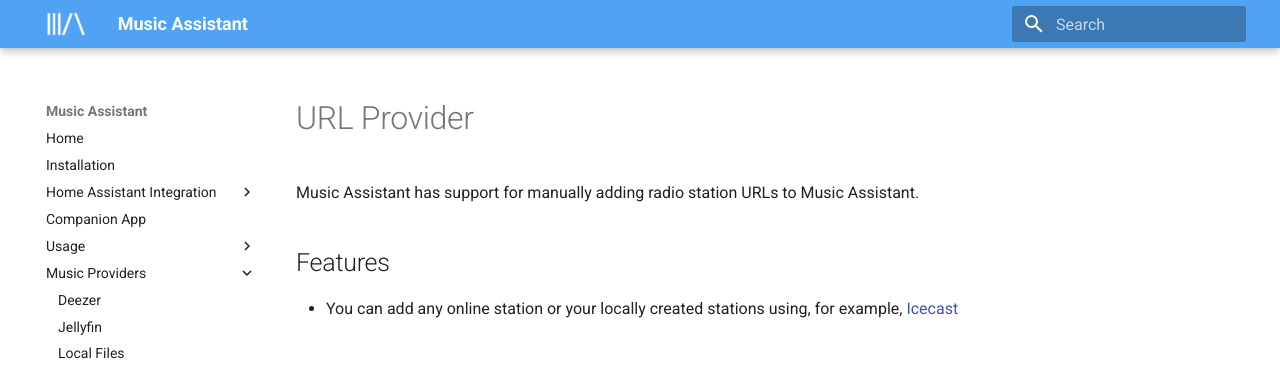
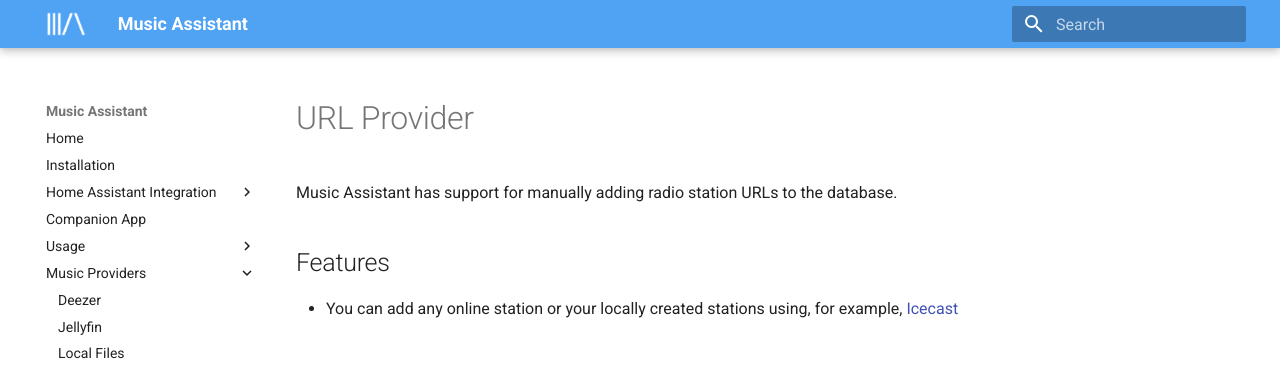
Before and after one commit to pwbriggs/music-assistant.github.io, an MkDocs documentation site: the page built from docs/music-providers/url.md, in a window 1280 px wide and 1026 px high. Shown: the top 368 px of the window. Built offline with MkDocs 1.6.1 and Material for MkDocs 9.7.7, drawn with Linux system fonts in a browser that asks for light colours.

Commit message:
Update url.md

```diff
--- a/docs/music-providers/url.md
+++ b/docs/music-providers/url.md
@@ -1,6 +1,6 @@
 # URL Provider
 
-Music Assistant has support for manually adding radio station URLs to Music Assistant.
+Music Assistant has support for manually adding radio station URLs to the database.
 
 ## Features
 
```
